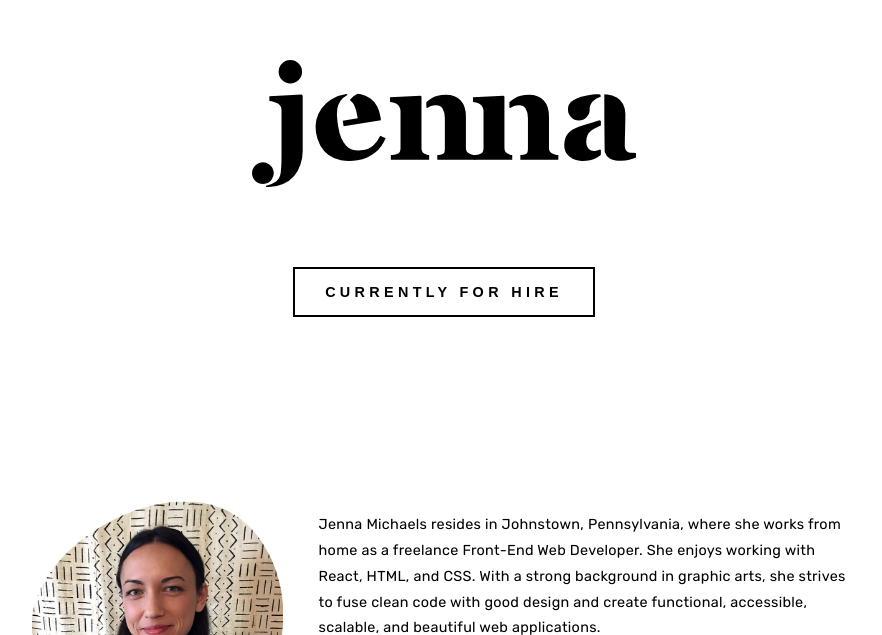
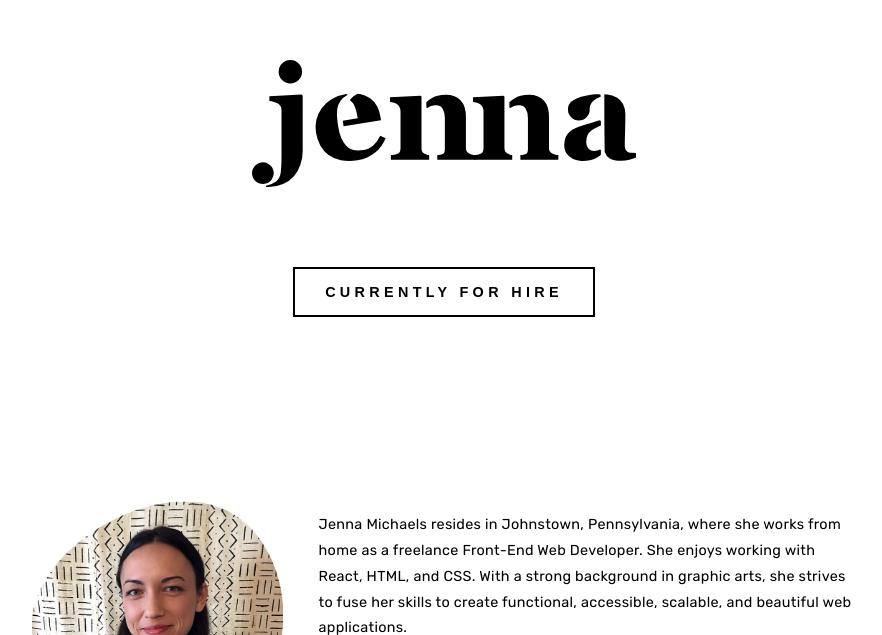
Before and after one commit to jenna-m/portfolio, a React (Create React App) app: page / in a window 1280 px wide. Shown: the part 165-800 px from the top of the page, without its empty margins (196-1078 px from the left). Built offline with nearby package versions, Linux system fonts and the light colour scheme.

Commit message:
Update aboutData.js

```diff
--- a/src/data/aboutData.js
+++ b/src/data/aboutData.js
@@ -12,9 +12,9 @@ export default function About() {
 					Jenna Michaels resides in Johnstown, Pennsylvania, where she
 					works from home as a freelance Front-End Web Developer. She
 					enjoys working with React, HTML, and CSS. With a strong
-					background in graphic arts, she strives to fuse clean code
-					with good design and create functional, accessible,
-					scalable, and beautiful web applications.
+					background in graphic arts, she strives to fuse her skills
+					to create functional, accessible, scalable, and beautiful
+					web applications.
 				</p>
 
 				<p>
```
